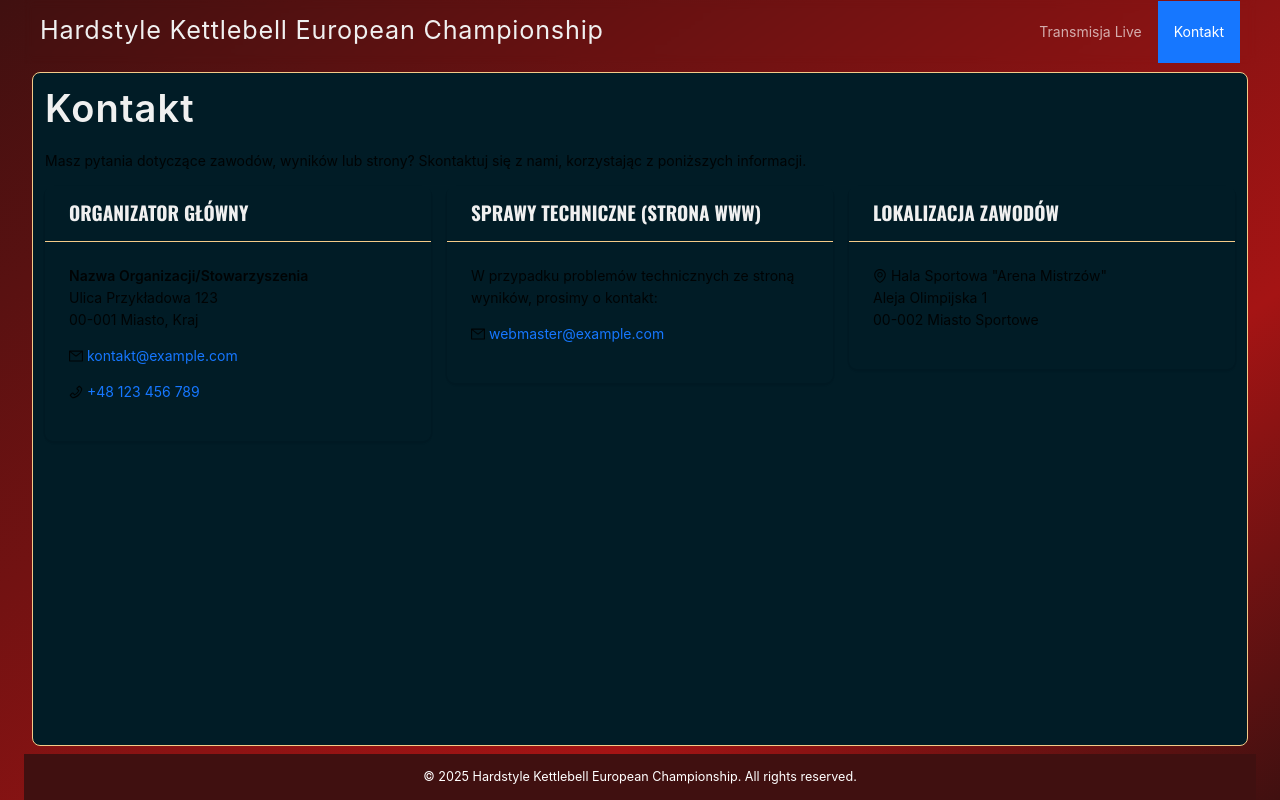
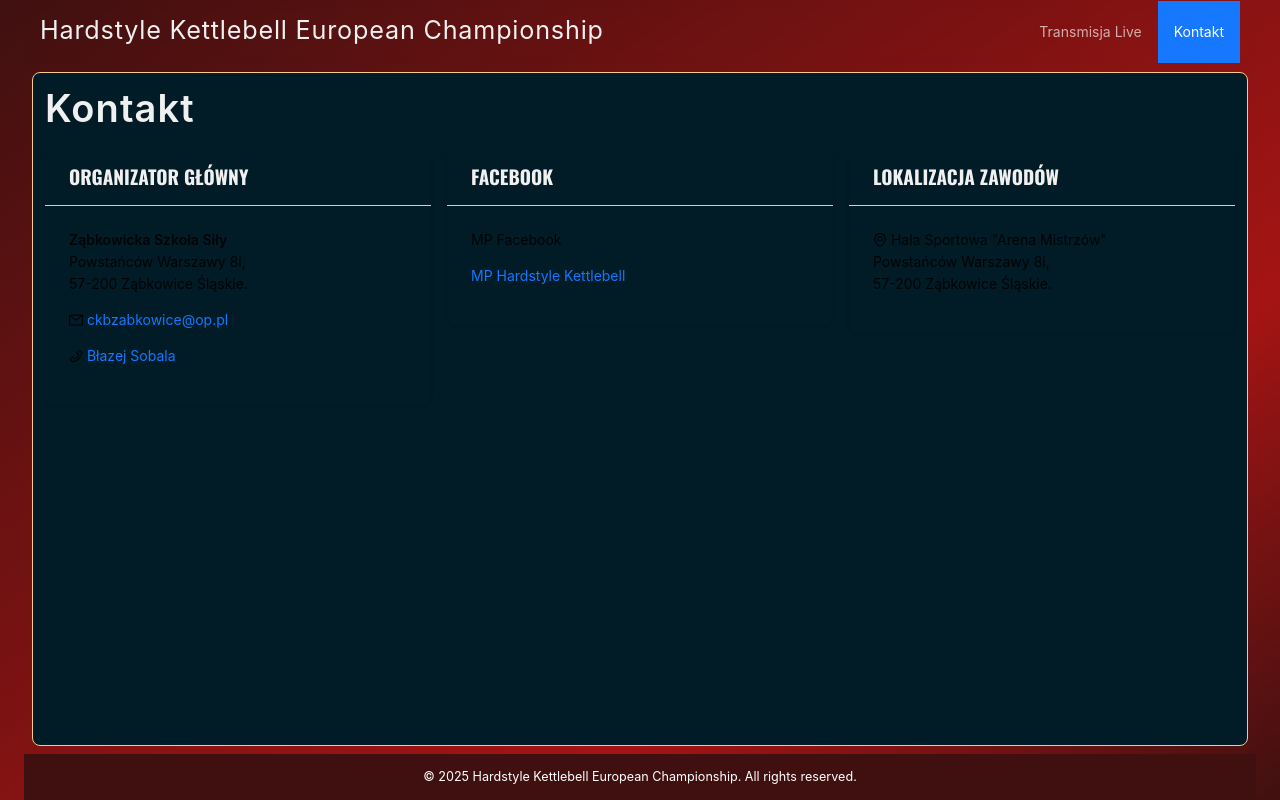
Before and after one commit to merynos94/european_championship_kettlebell, a React (Vite) app in the folder frontend/: page /contact in a window 1280 px wide. Built offline with nearby package versions, Linux system fonts and the light colour scheme.

Commit message:
Update Contact Info

```diff
--- a/frontend/src/index.css
+++ b/frontend/src/index.css
@@ -98,7 +98,11 @@ h6 {
   margin-bottom: 1rem;
   color: var(--text-color);
 }
+p {
+  color: var(--text-color);
+  font-family: var(--font-military)
 
+}
 a {
   color: var(--link-color);
   text-decoration: none;
--- a/frontend/src/pages/ContactPage.tsx
+++ b/frontend/src/pages/ContactPage.tsx
@@ -12,43 +12,36 @@ const ContactPage: React.FC = () => {
   return (
     <div>
       <Title level={1}>Kontakt</Title>
-      <Paragraph>
-        Masz pytania dotyczące zawodów, wyników lub strony? Skontaktuj się z
-        nami, korzystając z poniższych informacji.
-      </Paragraph>
+
 
       <Row gutter={[16, 16]}>
         <Col xs={24} md={12} lg={8}>
           <Card title="Organizator Główny" bordered={false}>
             <Paragraph>
-              <Text strong>Nazwa Organizacji/Stowarzyszenia</Text>
+              <Text strong>Ząbkowicka Szkoła Siły</Text>
               <br />
-              Ulica Przykładowa 123
-              <br />
-              00-001 Miasto, Kraj
-              <br />
+              Powstańców Warszawy 8i,<br />
+              57-200 Ząbkowice Śląskie.
             </Paragraph>
             <Paragraph>
               <MailOutlined />{" "}
-              <Link href="mailto:kontakt@example.com">kontakt@example.com</Link>
+              <Link href="mailto:kontakt@example.com">ckbzabkowice@op.pl</Link>
             </Paragraph>
             <Paragraph>
               <PhoneOutlined />{" "}
-              <Link href="tel:+48123456789">+48 123 456 789</Link>
+              <Link href="tel:+48722166895">Błazej Sobala</Link>
             </Paragraph>
           </Card>
         </Col>
 
         <Col xs={24} md={12} lg={8}>
-          <Card title="Sprawy Techniczne (Strona WWW)" bordered={false}>
+          <Card title="Facebook" bordered={false}>
             <Paragraph>
-              W przypadku problemów technicznych ze stroną wyników, prosimy o
-              kontakt:
+            MP Facebook
             </Paragraph>
             <Paragraph>
-              <MailOutlined />{" "}
-              <Link href="mailto:webmaster@example.com">
-                webmaster@example.com
+              <Link href="https://www.facebook.com/mphardstyle">
+                MP Hardstyle Kettlebell
               </Link>
             </Paragraph>
           </Card>
@@ -59,8 +52,8 @@ const ContactPage: React.FC = () => {
             <Paragraph>
               <EnvironmentOutlined /> Hala Sportowa "Arena Mistrzów"
               <br />
-              Aleja Olimpijska 1<br />
-              00-002 Miasto Sportowe
+              Powstańców Warszawy 8i,<br />
+              57-200 Ząbkowice Śląskie.
             </Paragraph>
           </Card>
         </Col>
```
